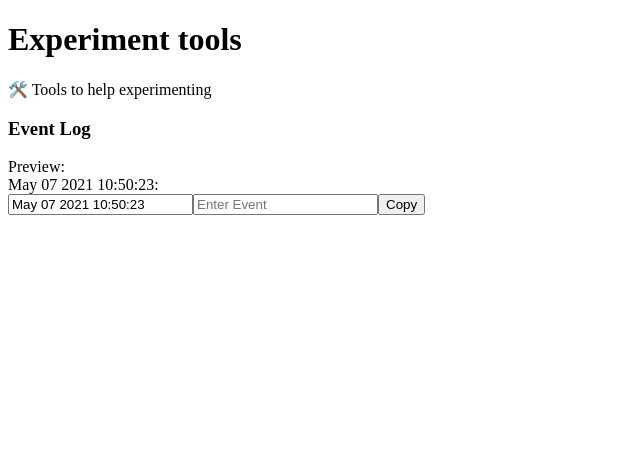
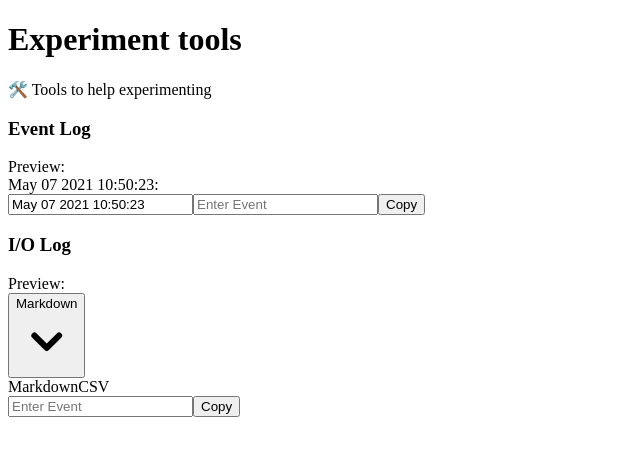
Before and after one commit to nishantrpai/logify, a Next.js app: page / in a window 1280 px wide. Shown: the top 456 px of the page, without its empty margins (0-640 px from the left). Built offline with nearby package versions, Linux system fonts and the light colour scheme.

Commit message:
1. Created a I/O log tool

```diff
--- a/pages/index.js
+++ b/pages/index.js
@@ -44,6 +44,59 @@ const EventLog = () => {
   );
 };
 
+const IO = () => {
+
+  const [iolog, setIOLog] = useState('');
+  const [dataType, setDataType] = useState('Markdown');
+  const [isVisible, setVisibility] = useState(false);
+
+  return (
+    <div className="flex flex-col flex-wrap max-w-2xl items-center justify-around w-full mt-6">
+      <div className="p-6 mt-6 text-left w-full rounded-xl border">
+        <h3 className="text-2xl font-bold">I/O Log</h3>
+        <div className="mt-2 mb-2 text-gray-400 flex">Preview:<br /></div>
+        <div className="rounded-md shadow-sm">
+          <div className="relative inline-block text-left w-1/3">
+
+            <button
+              className="inline-flex  w-full px-4 py-2 text-sm font-medium
+            text-gray-700 transition duration-150 ease-in-out bg-white border border-gray-300 rounded-md hover:text-gray-500
+            focus:outline-none focus:border-blue-300 focus:shadow-outline-blue active:bg-gray-50 active:text-gray-800"
+              onClick={() => { setVisibility(!isVisible) }}
+            >
+              <span className="w-full text-left">{dataType}</span>
+              <svg className="w-5 h-5 ml-2 -mr-1" viewBox="0 0 20 20" fill="currentColor"><path d="M5.293 7.293a1 1 0 011.414 0L10 10.586l3.293-3.293a1 1 0 111.414 1.414l-4 4a1 1 0 01-1.414 0l-4-4a1 1 0 010-1.414z"></path></svg>
+            </button>
+
+            <div className={`${isVisible ? 'opacity-1' : 'opacity-0'} absolute bg-white border visible w-full`}>
+              <div className="py-1">
+                <span className="text-gray-700 flex w-full px-4 py-2 text-sm leading-5 text-left" onClick={() => { setDataType('Markdown'); setVisibility(false) }}>Markdown</span>
+                <span className="text-gray-700 flex w-full px-4 py-2 text-sm leading-5 text-left" onClick={() => { setDataType('CSV'); setVisibility(false) }}>CSV</span>
+              </div>
+            </div>
+
+          </div>
+        </div>
+
+        <input
+          type="text"
+          class="px-2 py-3 leading-5 border w-full mt-4 rounded-md focus:outline-none focus:ring focus:border-blue-400"
+          placeholder="Enter Event"
+          onChange={(e) => { setIOLog(e.target.value) }}
+        />
+        <button
+          className={`${iolog.length == 0 ? 'bg-blue-300' : 'bg-blue-500'} w-full text-white
+            font-bold py-2 px-4 rounded text-xl mt-4`}
+          onClick={(e) => { copyText(`${timeNow(date)}: ${event}`) }}
+        >
+          Copy
+        </button>
+      </div>
+    </div>
+  );
+};
+
+
 export default function Home() {
   return (
     <div className="flex flex-col items-center justify-start min-h-screen py-2">
@@ -54,9 +107,9 @@ export default function Home() {
 
       <main className="flex flex-col items-center justify-start flex-1 px-10 py-20 text-center">
         <h1 className="text-6xl font-bold">Experiment tools</h1>
-
         <p className="mt-3 text-xl text-gray-400">🛠️ Tools to help experimenting</p>
         <EventLog />
+        <IO />
       </main>
     </div>
   );
```
